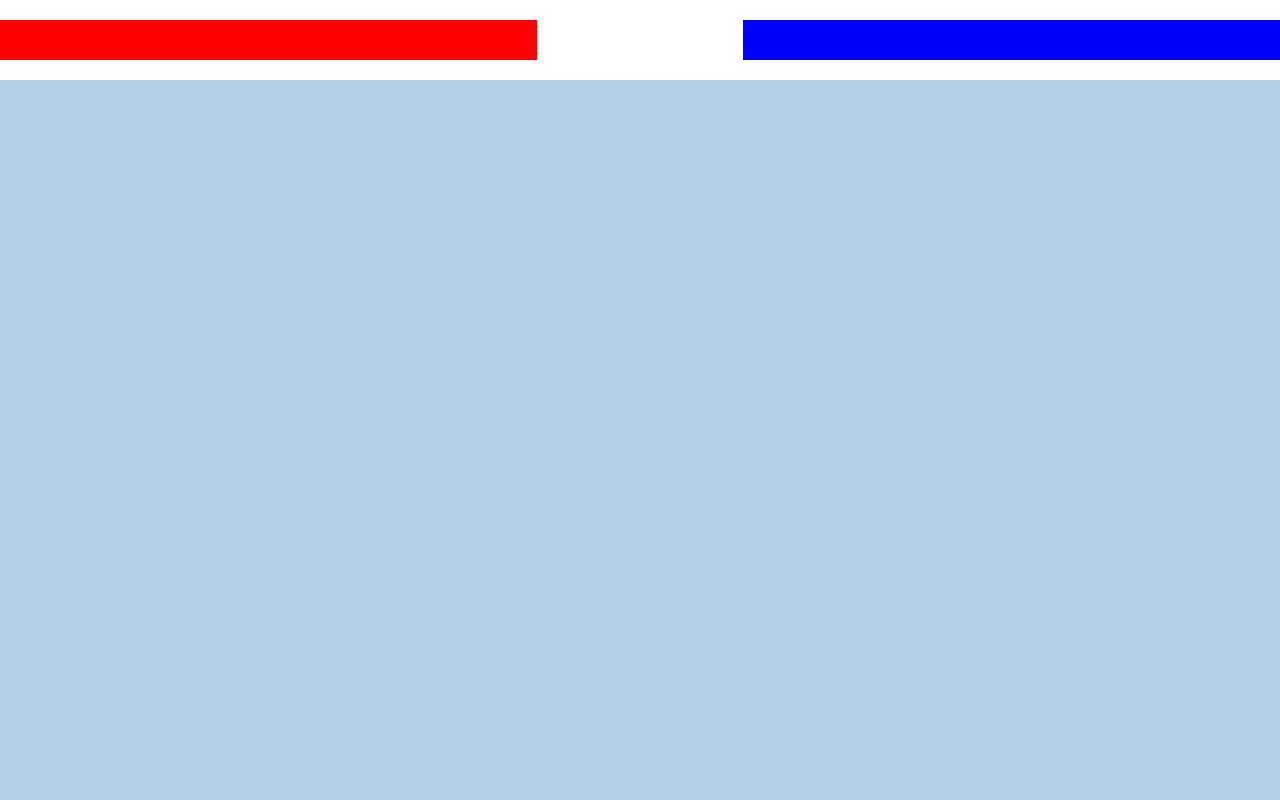
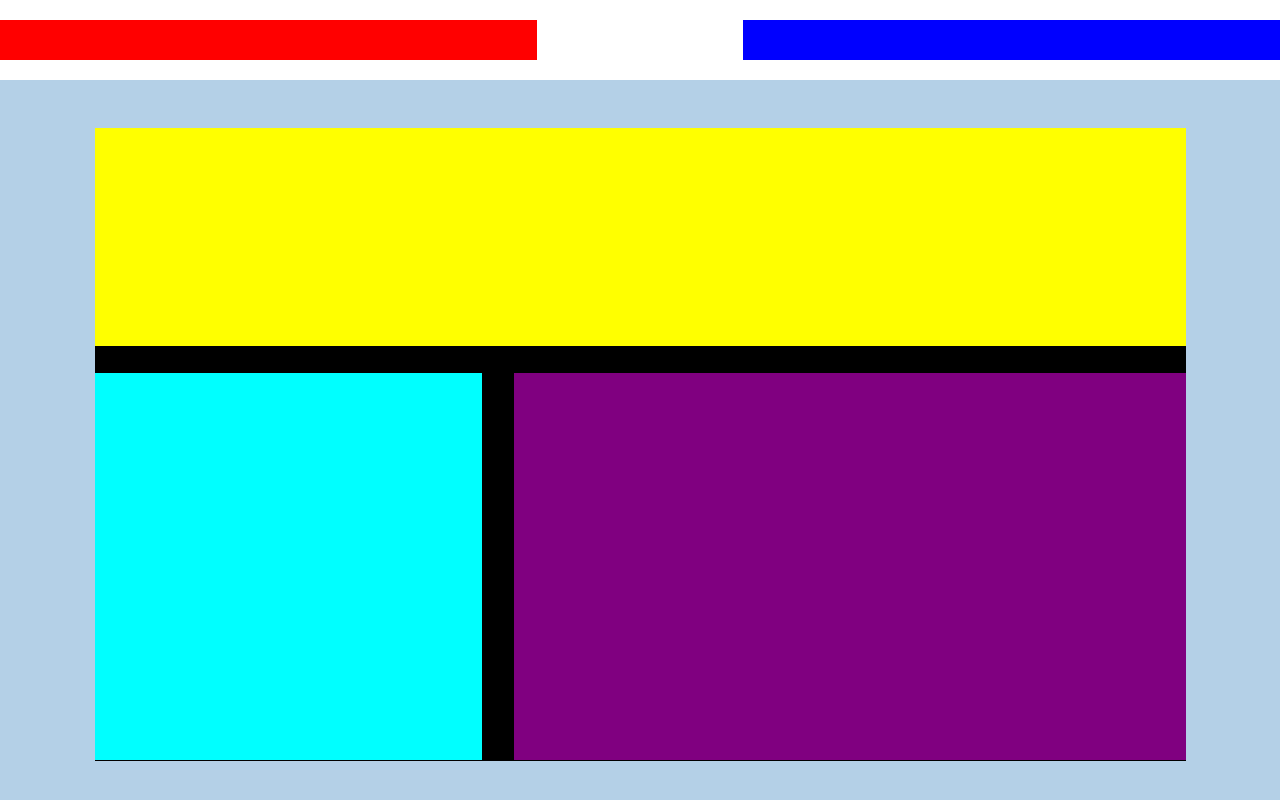
Before and after one commit to UniversoCaotico1997/htmlcss-dropbox, a plain HTML site: page index.html in a window 1280 px wide. Drawn offline with Linux system fonts and the light colour scheme.

Commit message:
Complete header commit

```diff
--- a/index.html
+++ b/index.html
@@ -8,13 +8,22 @@
     <title>Dropbox</title>
 </head>
 <body>
+    <!-- start of header page -->
+
     <header>
+        <!-- navigation menu -->
+
         <nav class="top_banner">
             <div class="info left"></div>
             <div class="info right"></div>
         </nav>
-        <div class="container"></div>
+        <div class="container clearfix">
+            <div class="title"></div>
+            <div class="business"></div>
+            <div class="plane"></div>
+        </div>
     </header>
+    <!-- end  header of page -->
 
 
 
--- a/style.css
+++ b/style.css
@@ -1,3 +1,5 @@
+/* utilty */
+
 *{
     margin: 0;
     padding: 0;
@@ -8,10 +10,22 @@ img{
     max-width: 100%;
 }
 
+.clearfix::after{
+    display: table;
+    clear: both;
+    content: "";
+}
+/* end utility */
+
+/* start of header page*/
+
+
 header{
     background-color: #B4D0E7;
     height: 818px;
 }
+/* navigation menu */
+
 .top_banner{
     background-color: #FFFFFF ;
     height: 80px;
@@ -31,3 +45,36 @@ header{
 .right{
     background-color: blue;
 }
+
+/* end navigation menu */
+
+
+.container{
+    margin: auto;
+    width: 1091px;
+    height: 633px;
+    margin-top: 3rem;
+    background-color: black;
+}
+.title{
+    height: 218px;
+    background-color: yellow;
+}
+
+
+.business{
+    width: 387px;
+    height: 387px;
+    background-color: aqua;
+    margin-top: 1.70rem;
+    float: left;
+}
+.plane{
+    width: 672px;
+    height: 387px;
+    background-color: purple;
+    margin-top: 1.70rem;
+    margin-left: 2rem;
+    float: left;
+}
+/*  end  header of page*/
```
